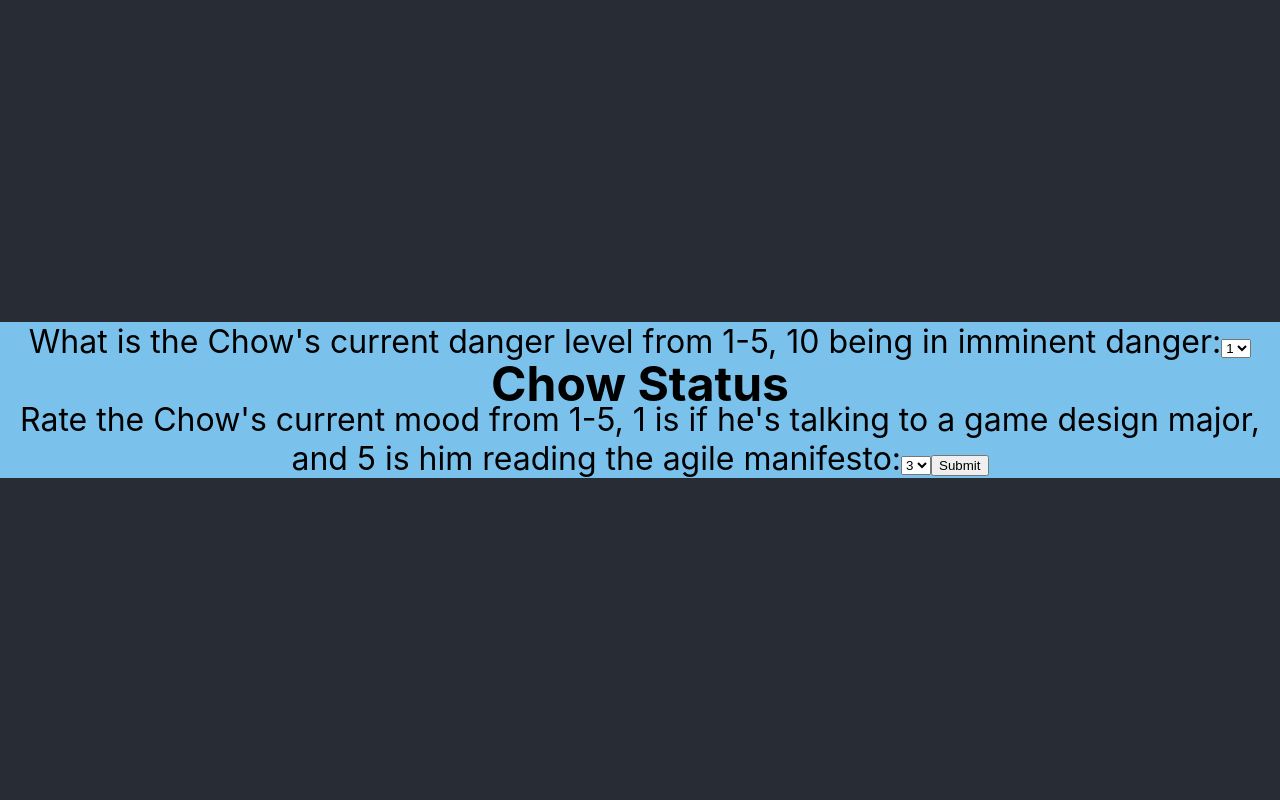
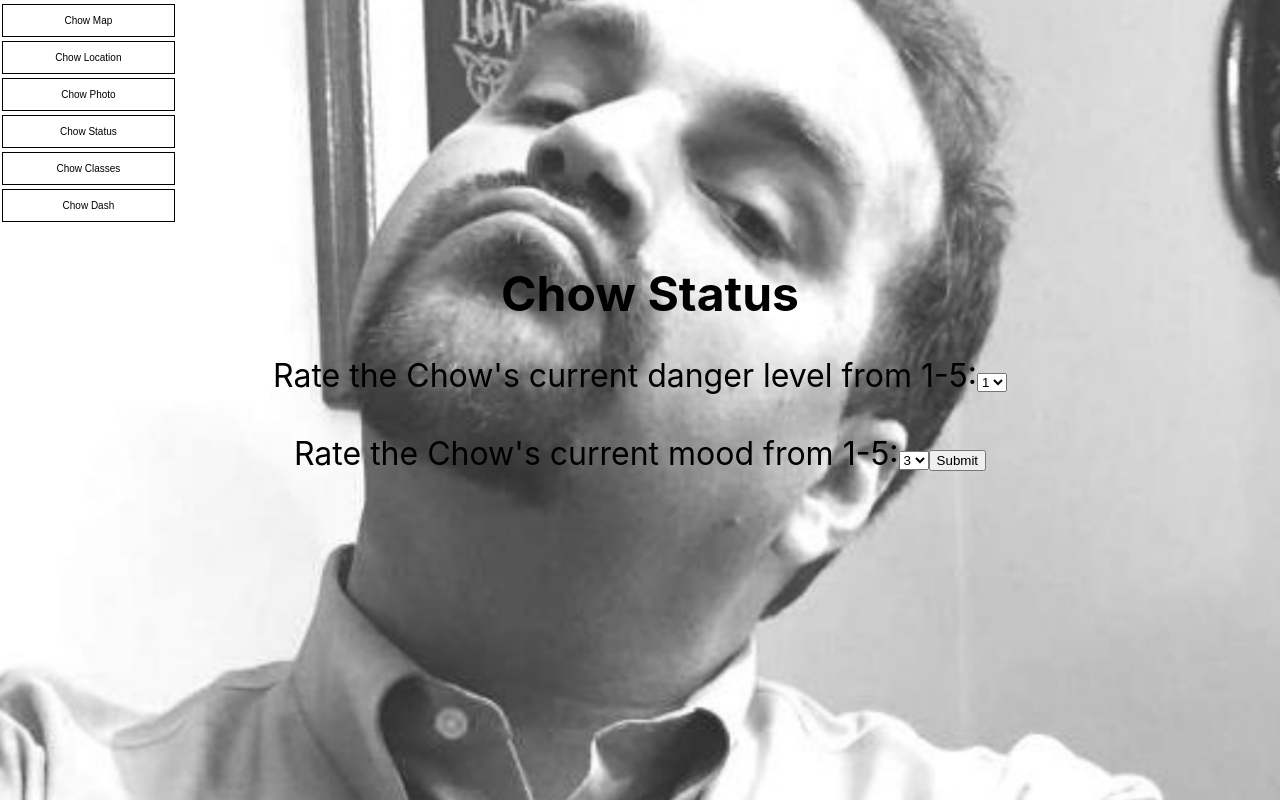
Before and after one commit to shubhammalhotra28/malachowsky, a React (Create React App) app: page /chowstatus in a window 1280 px wide. Built offline with nearby package versions, Linux system fonts and the light colour scheme.

Commit message:
Thug life photo as background

```diff
--- a/src/components/ChowStatus.css
+++ b/src/components/ChowStatus.css
@@ -1,23 +1,63 @@
-.center {
-    display: flex;
-    justify-content: center;
-    align-items: center;
-    height:100vh;
+.main {
+    background-color: white;
+    position: absolute;
+    padding:0;
+    left:0;
+    width: 100%;
+    height: 100%;
+    background-image: url('../resources/thug_life_chow.png');
+    background-size: cover;
+    background-repeat: no-repeat;
+    background-position: center center;
+    display: table;
+    margin: 0 auto;
+    margin-right: 40px;
 }
-.main {
-    color: white
+.status{
+    position:relative;
+    margin:0 auto;
+    padding:0;
+    top:100;
+    clear:left;
+    height:auto;
+    z-index: 0;
+    text-align:center;
 }
 h1 {
     font-weight: bold;
     color: black;
     font-size: 48px;
-    position: absolute;
     top: 0;
-    text-align: center;
-    width: 100%;
+    text-align:center;
+    margin-left:0;
+    padding:10px;
+    width:100%;
+    height: 50px;
 }
 label {
     color: black;
     font-size: 32px;
     margin-top: 2%;
 }
+.menu{
+    width: 15%;
+}
+.menu button{
+    display: flex;
+    align-items: center;
+    border: none;
+    color: black;
+    text-align: center;
+    text-decoration: none;
+    font-size: 10px;
+    margin: 4px 2px;
+    padding-right: 0;
+    background-color: white;
+    border: 1px solid black;
+    padding: 10px 24px;
+    width: 90%;
+    display: block;
+}
+button{
+    margin: 0;
+}
--- a/src/components/ChowStatus.js
+++ b/src/components/ChowStatus.js
@@ -1,4 +1,6 @@
 import React from 'react';
+import background from '../resources/tophat_chow.png';
+import { Button} from 'react-bootstrap';
 import styled from 'styled-components';
 import './ChowStatus.css'
 
@@ -12,6 +14,7 @@ class ChowStatus extends React.Component {
 
   handleSubmit(event) {
     alert("The Chow's danger level is: " + this.state.danger + "\r\nThe Chow's mood level is: " + this.state.mood);
+
     event.preventDefault();
   }
 
@@ -26,10 +29,19 @@ class ChowStatus extends React.Component {
   render() {
     return (
       <div class='main'>
-        <h1>Chow Status</h1>
+        <div class="menu">
+            <Button onClick={event =>  window.location.href='/chowmap'}>Chow Map</Button>
+            <Button onClick={event =>  window.location.href='/chowlocation'}>Chow Location</Button>
+            <Button onClick={event =>  window.location.href='/chowphoto'}>Chow Photo</Button>
+            <Button onClick={event =>  window.location.href='/chowstatus'}>Chow Status</Button>
+            <Button onClick={event =>  window.location.href='/chowclasses'}>Chow Classes</Button>
+            <Button onClick={event =>  window.location.href='/chowdash'}>Chow Dash</Button>
+        </div>
+        <div class='status'>
+        <h1 class='header'>Chow Status</h1>
           <form onSubmit={this.handleSubmit}>
             <label>
-            What is the Chow's current danger level from 1-5, 10 being in imminent danger:
+              Rate the Chow's current danger level from 1-5:
               <select value={this.state.danger} onChange={this.handleChangeDanger}>
                 <option value="1">1</option>
                 <option value="2">2</option>
@@ -39,7 +51,7 @@ class ChowStatus extends React.Component {
               </select>
             </label>
             <label>
-            <br /><br />Rate the Chow's current mood from 1-5, 1 is if he's talking to a game design major, and 5 is him reading the agile manifesto:
+              <br /><br />Rate the Chow's current mood from 1-5:
               <select value={this.state.mood} onChange={this.handleChangeMood}>
                 <option value="1">1</option>
                 <option value="2">2</option>
@@ -51,6 +63,7 @@ class ChowStatus extends React.Component {
             <input type="submit" value="Submit" />
           </form>
         </div>
+      </div>
     );
   }
 }
```
Also changed, not shown: src/resources/thug_life_chow.png (added). Lines whose indentation alone changed are shown as unchanged.
